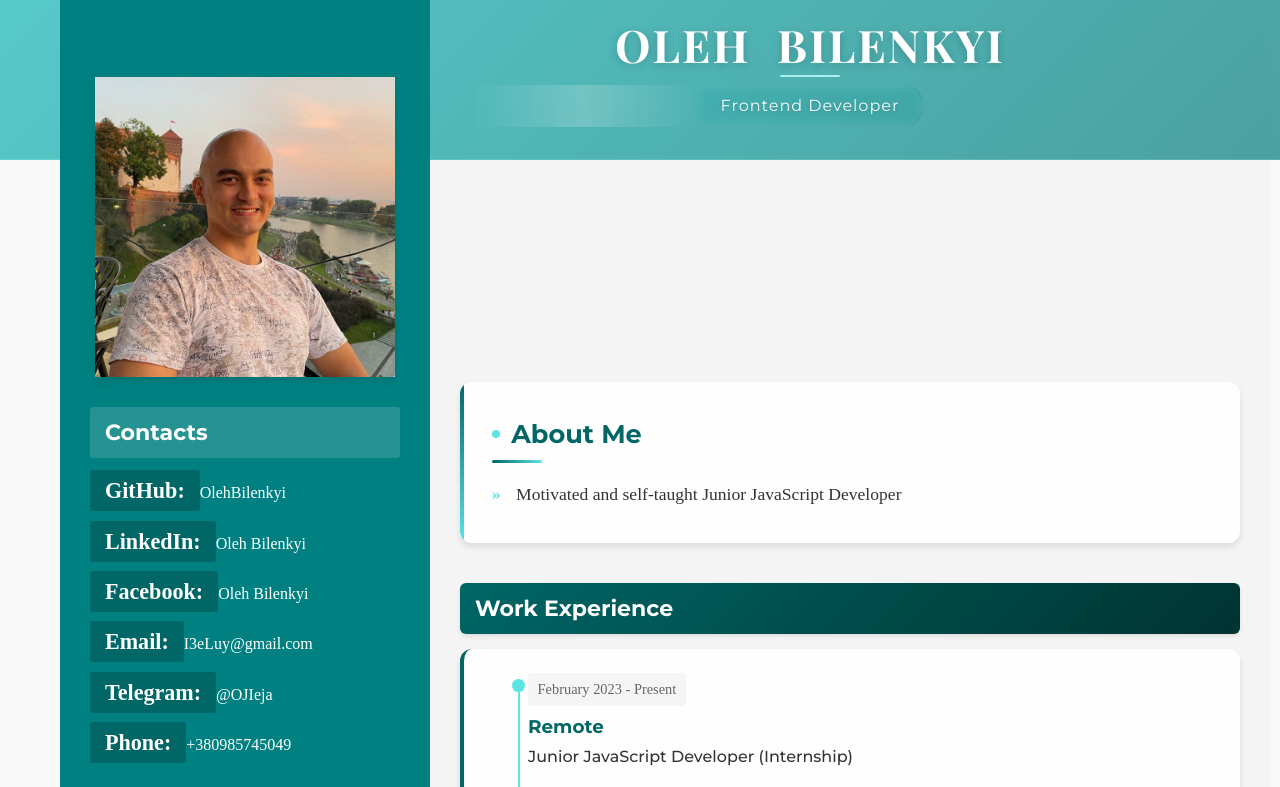
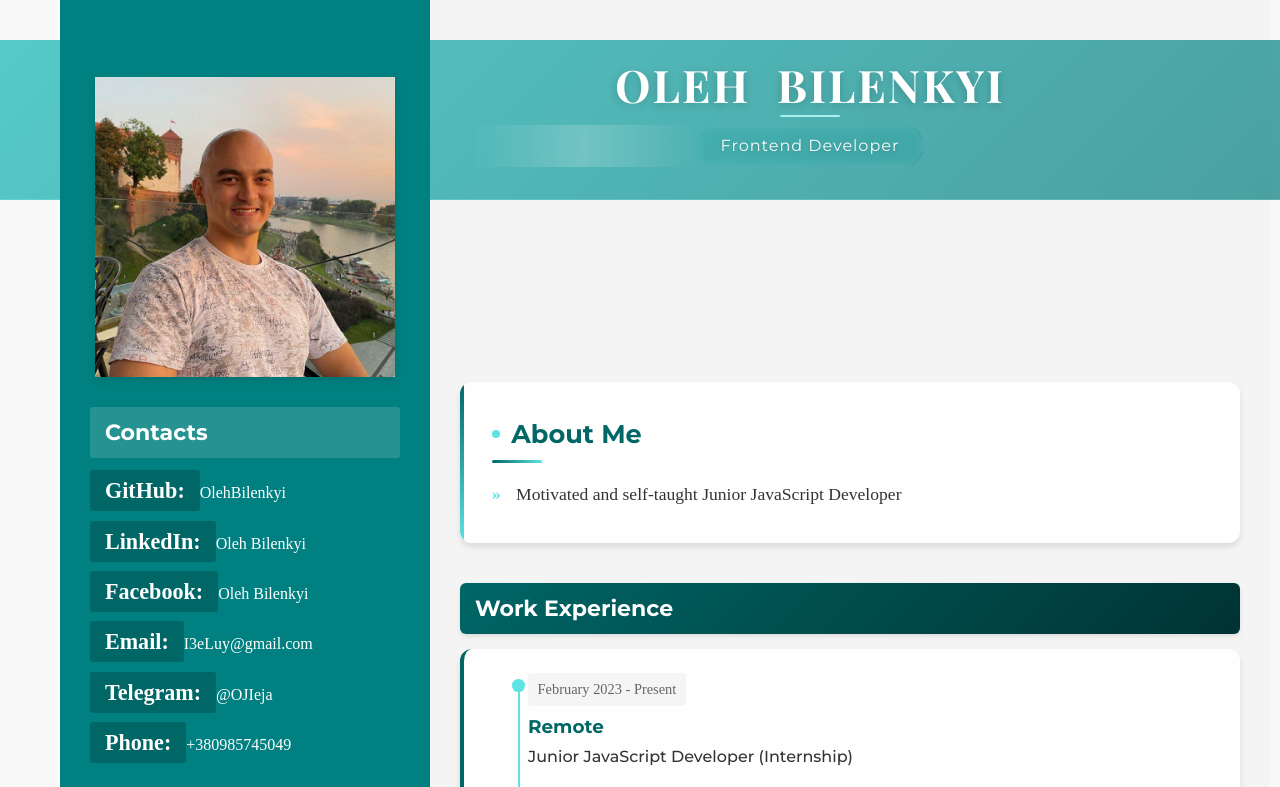
Before and after one commit to OlehBilenkyi/ReactResume, a React (Vite) app: page / in a window 1280 px wide. Shown: the top 787 px of the page. Built offline with nearby package versions, Linux system fonts and the light colour scheme; a web font is replaced by a local one.

Commit message:
Oleh Bilenkyi dixed header

```diff
--- a/src/components/MainContent/NameSection/NameSection.module.scss
+++ b/src/components/MainContent/NameSection/NameSection.module.scss
@@ -1,8 +1,9 @@
 @import url("https://fonts.googleapis.com/css2?family=Montserrat:wght@400;500;700&family=Playfair+Display:wght@700&display=swap");
 
 .nameSection {
-  top: 10px; // отступ в 40px от верха
-  position: relative;
+  top: 0;
+  position: fixed;
+  transition: transform 0.6s ease, padding 0.6s ease;
   height: 20vh;
   --primary-color: 45, 189, 189; // RGB values for #2dbdbd
   --secondary-color: 32, 139, 139; // RGB values for #208b8b
@@ -197,6 +198,13 @@
     animation: fadeUp 0.5s forwards;
   }
 
+  &.initial {
+    transform: translateY(40px); // 👈 начальный отступ сверху
+  }
+
+  &.scrolled {
+    transform: translateY(0); // 👈 прилипание к верху
+  }
   @keyframes fadeUp {
     to {
       opacity: 1;
--- a/src/components/MainContent/NameSection/NameSection.tsx
+++ b/src/components/MainContent/NameSection/NameSection.tsx
@@ -29,7 +29,9 @@ const NameSection: React.FC<NameSectionProps> = ({
 
   return (
     <section
-      className={`${styles.nameSection} ${isScrolled ? styles.scrolled : ""}`}
+      className={`${styles.nameSection} ${
+        isScrolled ? styles.scrolled : styles.initial
+      }`}
       onMouseEnter={() => setIsHovered(true)}
       onMouseLeave={() => setIsHovered(false)}
     >
```
